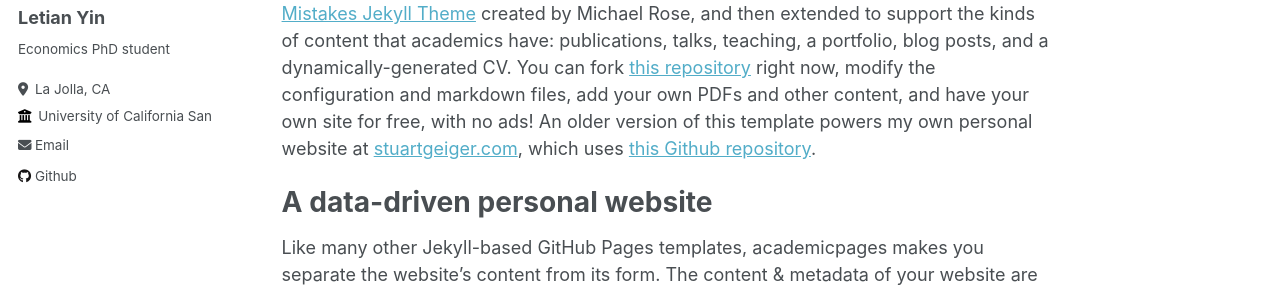
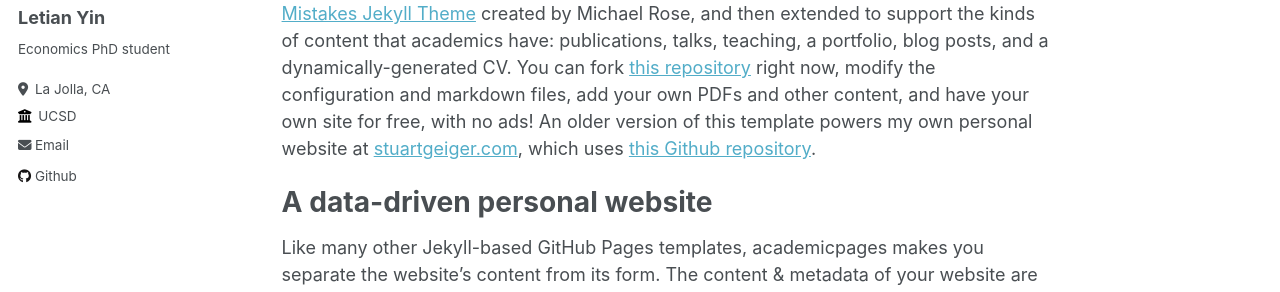
Before and after one commit to letian-yin/letian-yin.github.io, a Jekyll site: the page built from _pages/about.md, in a window 1280 px wide. Shown: the part 264-556 px from the top of the page. Built offline with Jekyll 4.4.1, drawn with Linux system fonts in a browser that asks for light colours.

Commit message:
Update _config.yml

```diff
--- a/_config.yml
+++ b/_config.yml
@@ -26,7 +26,7 @@ author:
   pronouns         : # example: "she/her"
   bio              : "Economics PhD student"
   location         : "La Jolla, CA"
-  employer         : "University of California San Diego"
+  employer         : "UCSD"
   uri              : # URL
   email            : "lyin@ucsd.edu"
 
```
